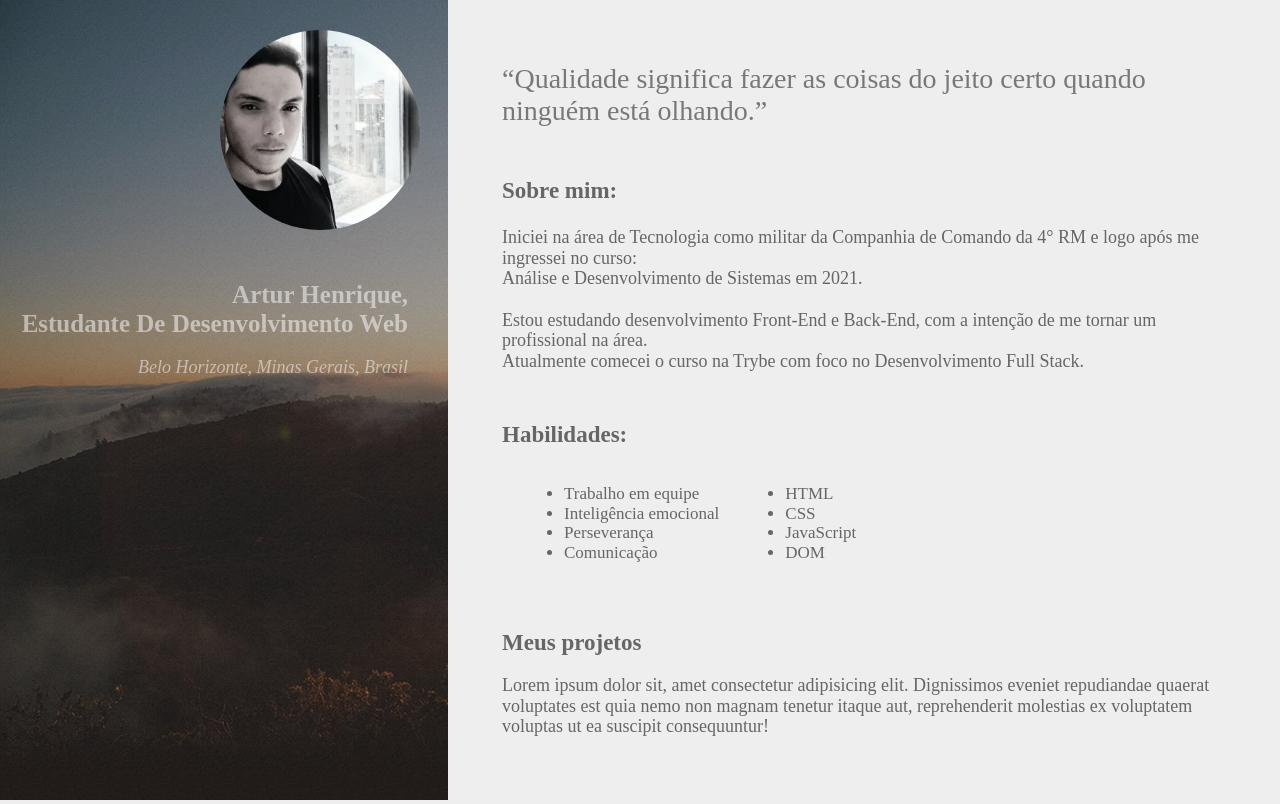
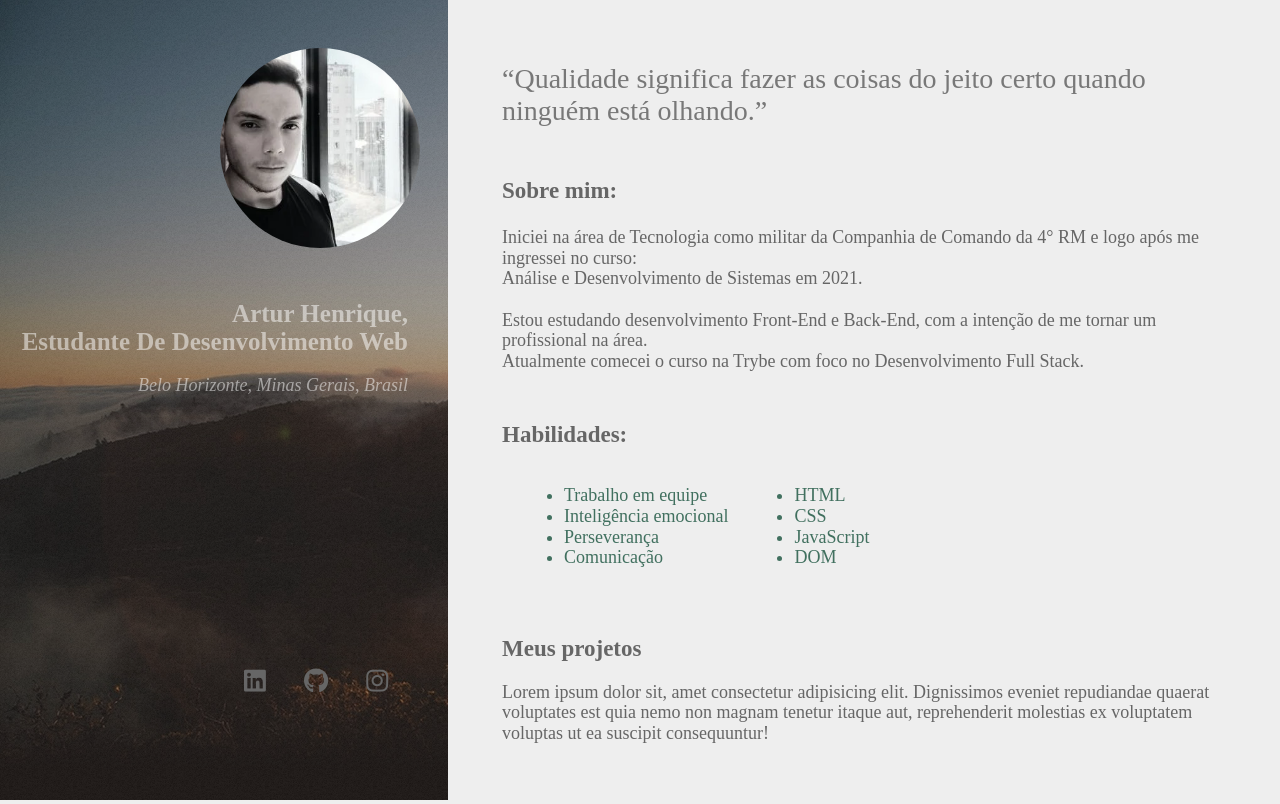
Before and after one commit to ArturHAlves/ArturHAlves.github.io, a plain HTML site: page index.html in a window 1280 px wide. Drawn offline with Linux system fonts and the light colour scheme.

Commit message:
Adicionando footer

```diff
--- a/css/style.css
+++ b/css/style.css
@@ -67,7 +67,30 @@ main {
 
 ul {
   /* border: 2px solid red; */
+  color: rgb(65, 112, 95);
   display: inline-block;
   margin-left: 22px;
-  font-size: 17px;
+  font-size: 18px;
 }
+
+.main-footer {
+  border: 2px solid red;
+  position: fixed;
+  bottom: 0px;
+  border: 0;
+  width: 35%;
+  left: 0;
+  padding: 0 54px 72px 0;
+  box-sizing: border-box;
+  text-align: right;
+}
+
+.main-footer .lista-icons, a {
+  /* border: 2px solid green; */
+  color: #666;
+  /* border: none; */
+  padding: 3px;
+  font-size: 22px;
+  display: inline-block;
+  font-size: 25px;
+}
--- a/index.html
+++ b/index.html
@@ -68,7 +68,7 @@
       </section>
 
       <section>
-        <article id="list-main">
+        <article>
           <h2 class="title">Habilidades:</h2>
 
           <ul>
@@ -78,7 +78,7 @@
             <li>Comunicação</li>
           </ul>
 
-          <ul >
+          <ul>
             <li>HTML</li>
             <li>CSS</li>
             <li>JavaScript</li>
@@ -101,8 +101,28 @@
       </section>
     </main>
 
-    <footer>
-      <span> contato: </span>
+    <footer class="main-footer">
+      <section>
+        <ul class="lista-icons">
+          <a
+            href="https://www.linkedin.com/in/artur-henrique-89b03521a/"
+            target="_blank"
+            ><i class="fa-brands fa-linkedin"></i
+          ></a>
+        </ul>
+
+        <ul class="lista-icons">
+          <a href="https://github.com/ArturHAlves" target="_blank"
+            ><i class="fa-brands fa-github"></i
+          ></a>
+        </ul>
+
+        <ul class="lista-icons">
+          <a href="https://www.instagram.com/art.henr/"
+            ><i class="fa-brands fa-instagram"></i
+          ></a>
+        </ul>
+      </section>
     </footer>
   </body>
 </html>
```
